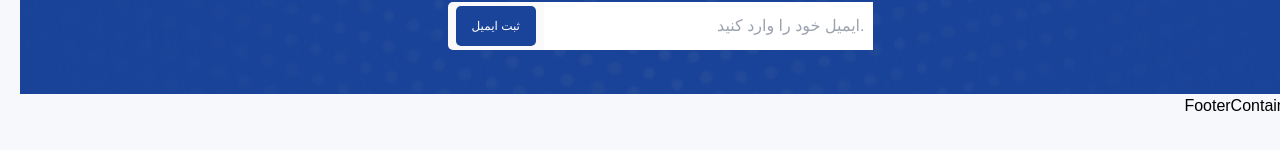
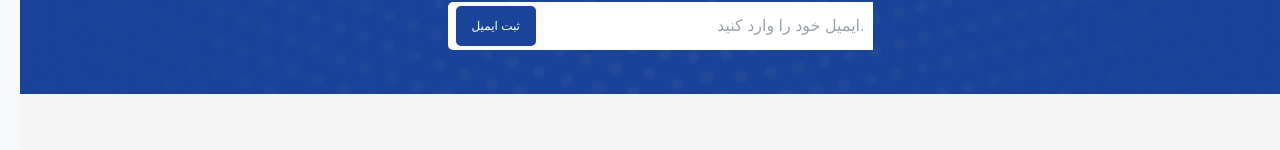
Before and after one commit to mahyarErshad/anaram-react, a React (Create React App) app: page / in a window 1280 px wide. Shown: the part 4944-5094 px from the top of the page. Before the commit the page ends 5062 px from the top, so only its background shows below. Built offline with nearby package versions, Linux system fonts and the light colour scheme; a web font is replaced by a local one.

Commit message:
Container is created

```diff
--- a/src/Components/Footer/FooterContainer/FooterContainer.jsx
+++ b/src/Components/Footer/FooterContainer/FooterContainer.jsx
@@ -1,9 +1,9 @@
-import React from 'react'
+import React from "react";
 
 function FooterContainer() {
-  return (
-    <div>FooterContainer</div>
-  )
+  return <footer className="bg-NeutralN20 pt-10 pb-16 px-4">
+
+  </footer>;
 }
 
-export default FooterContainer
+export default FooterContainer;
```
